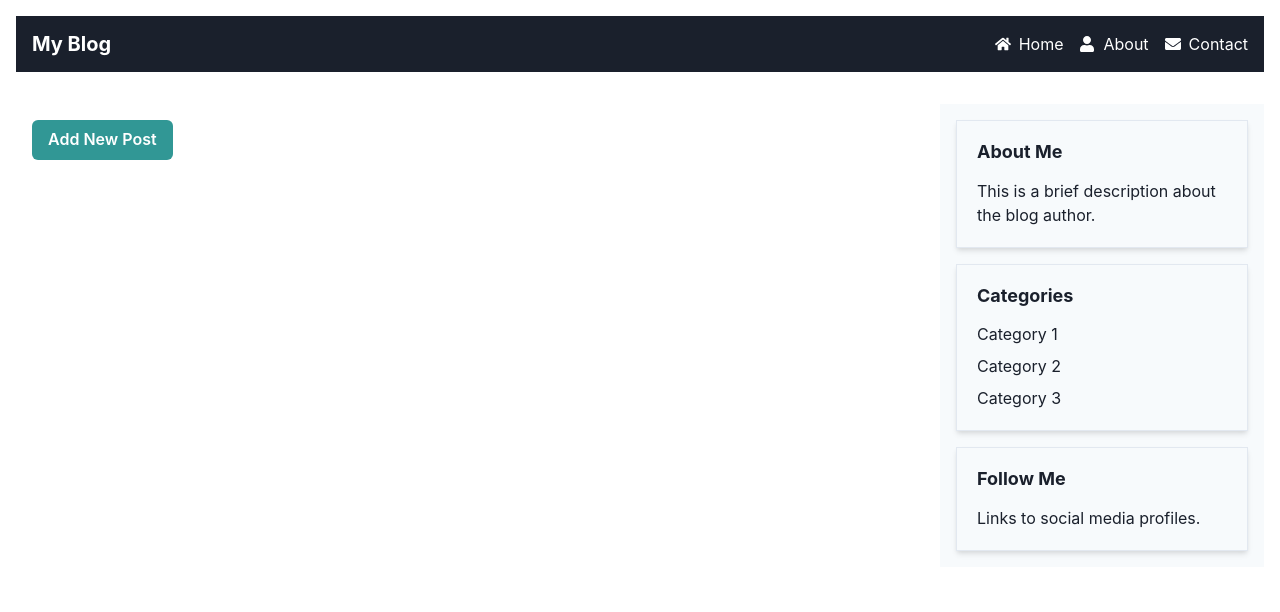
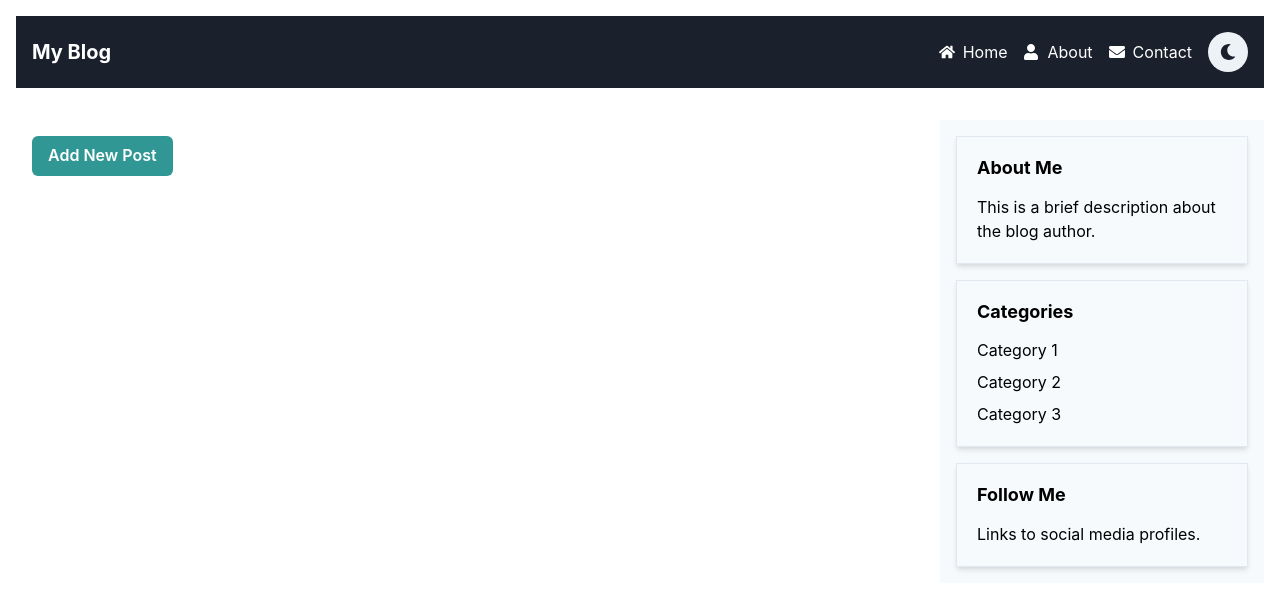
Before and after one commit to GPT-Engineer-App-Dev/blogoasis, a React (Vite) app: page / in a window 1280 px wide. Shown: the top 612 px of the page. Built offline with nearby package versions, Linux system fonts and the light colour scheme.

Commit message:
Implemented dark mode feature with a toggle switch in the navigation bar.

```diff
--- a/src/App.jsx
+++ b/src/App.jsx
@@ -1,12 +1,15 @@
 import { Route, BrowserRouter as Router, Routes } from "react-router-dom";
 import Index from "./pages/Index.jsx";
 import AddPost from "./pages/AddPost.jsx"; // Import the new AddPost component
+import { useColorMode } from "@chakra-ui/react";
 
 function App() {
+  const { colorMode, toggleColorMode } = useColorMode();
+
   return (
     <Router>
       <Routes>
-        <Route exact path="/" element={<Index />} />
+        <Route exact path="/" element={<Index toggleColorMode={toggleColorMode} colorMode={colorMode} />} />
       <Route path="/add-post" element={<AddPost />} /> {/* Add route for AddPost */}
       </Routes>
     </Router>
--- a/src/main.jsx
+++ b/src/main.jsx
@@ -1,21 +1,30 @@
 import React from "react";
 import ReactDOM from "react-dom/client";
 import App from "./App.jsx";
-import { ChakraProvider, extendTheme } from "@chakra-ui/react";
+import { ChakraProvider, extendTheme, ColorModeScript } from "@chakra-ui/react";
+import { mode } from "@chakra-ui/theme-tools";
 
-const colors = {
-  brand: {
-    900: "#1a365d",
-    800: "#153e75",
-    700: "#2a69ac",
-  },
+const config = {
+  initialColorMode: "light",
+  useSystemColorMode: false,
 };
 
-const theme = extendTheme({ colors });
+const theme = extendTheme({
+  config,
+  styles: {
+    global: (props) => ({
+      body: {
+        bg: mode("white", "gray.800")(props),
+        color: mode("black", "white")(props),
+      },
+    }),
+  },
+});
 
 ReactDOM.createRoot(document.getElementById("root")).render(
   <React.StrictMode>
     <ChakraProvider theme={theme}>
+      <ColorModeScript initialColorMode={theme.config.initialColorMode} />
       <App />
     </ChakraProvider>
   </React.StrictMode>
--- a/src/pages/Index.jsx
+++ b/src/pages/Index.jsx
@@ -1,9 +1,9 @@
-import { Box, Container, Flex, Heading, Text, VStack, HStack, Link, Spacer, Button } from "@chakra-ui/react";
-import { FaHome, FaUser, FaEnvelope } from "react-icons/fa";
+import { Box, Container, Flex, Heading, Text, VStack, HStack, Link, Spacer, Button, IconButton } from "@chakra-ui/react";
+import { FaHome, FaUser, FaEnvelope, FaMoon, FaSun } from "react-icons/fa";
 import { useEffect, useState } from "react";
 import { Link as RouterLink } from "react-router-dom";
 
-const Index = () => {
+const Index = ({ toggleColorMode, colorMode }) => {
   const [posts, setPosts] = useState([]);
 
   useEffect(() => {
@@ -14,7 +14,7 @@ const Index = () => {
   return (
     <Container maxW="container.xl" p={4}>
       {/* Navigation Bar */}
-      <Flex as="nav" bg="gray.800" color="white" p={4} mb={8} align="center">
+      <Flex as="nav" bg={colorMode === "light" ? "gray.800" : "gray.900"} color="white" p={4} mb={8} align="center">
         <Heading size="md">My Blog</Heading>
         <Spacer />
         <HStack spacing={4}>
@@ -30,6 +30,14 @@ const Index = () => {
             <FaEnvelope />
             <Text ml={2}>Contact</Text>
           </Link>
+        <IconButton
+            icon={colorMode === "light" ? <FaMoon /> : <FaSun />}
+            isRound
+            size="md"
+            alignSelf="center"
+            onClick={toggleColorMode}
+            aria-label="Toggle dark mode"
+          />
         </HStack>
       </Flex>
 
@@ -50,7 +58,7 @@ const Index = () => {
         </Box>
 
         {/* Sidebar */}
-        <Box flex="1" p={4} bg="gray.50" ml={{ md: 4 }} mt={{ base: 4, md: 0 }}>
+        <Box flex="1" p={4} bg={colorMode === "light" ? "gray.50" : "gray.700"} ml={{ md: 4 }} mt={{ base: 4, md: 0 }}>
           <VStack spacing={4} align="stretch">
             <Box p={5} shadow="md" borderWidth="1px">
               <Heading fontSize="lg">About Me</Heading>
```
